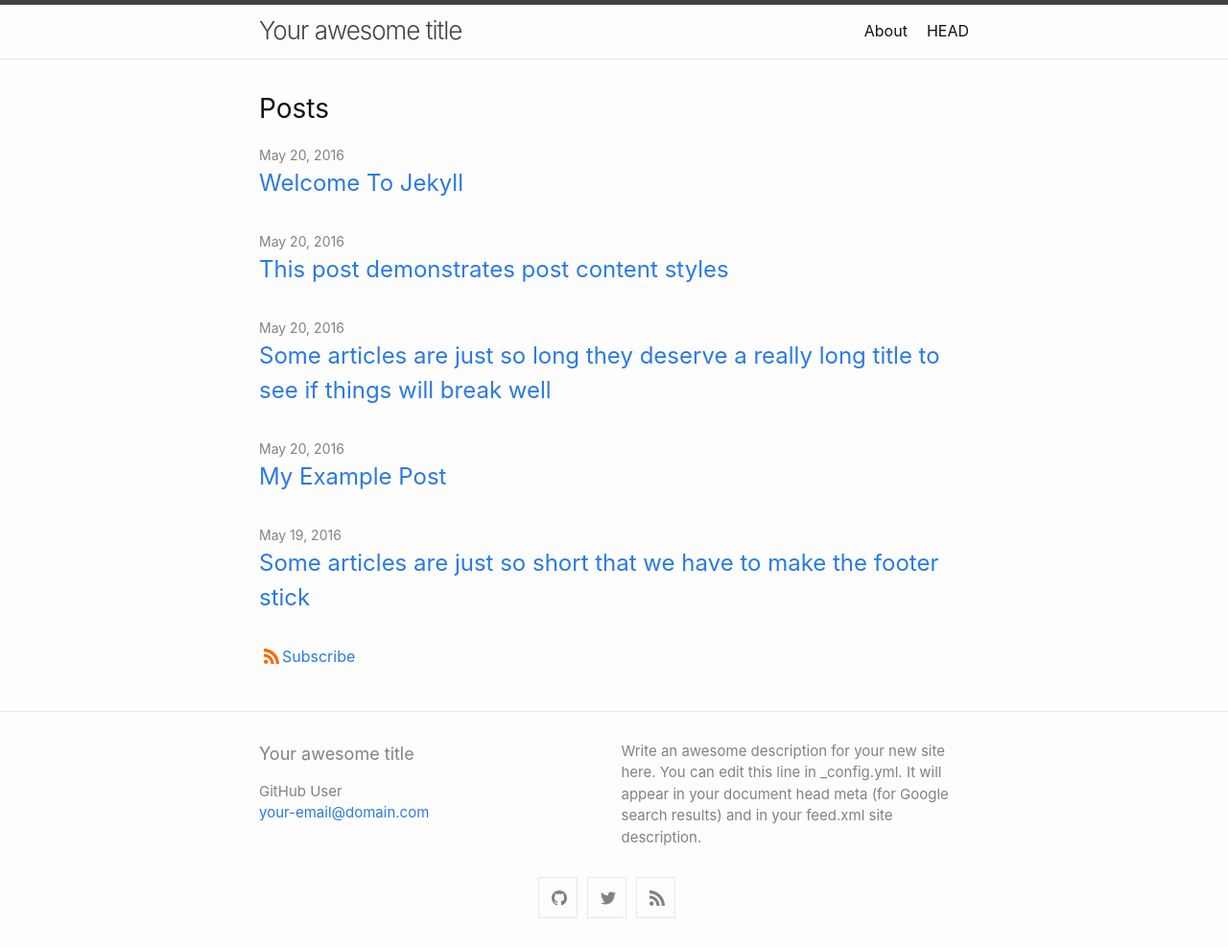
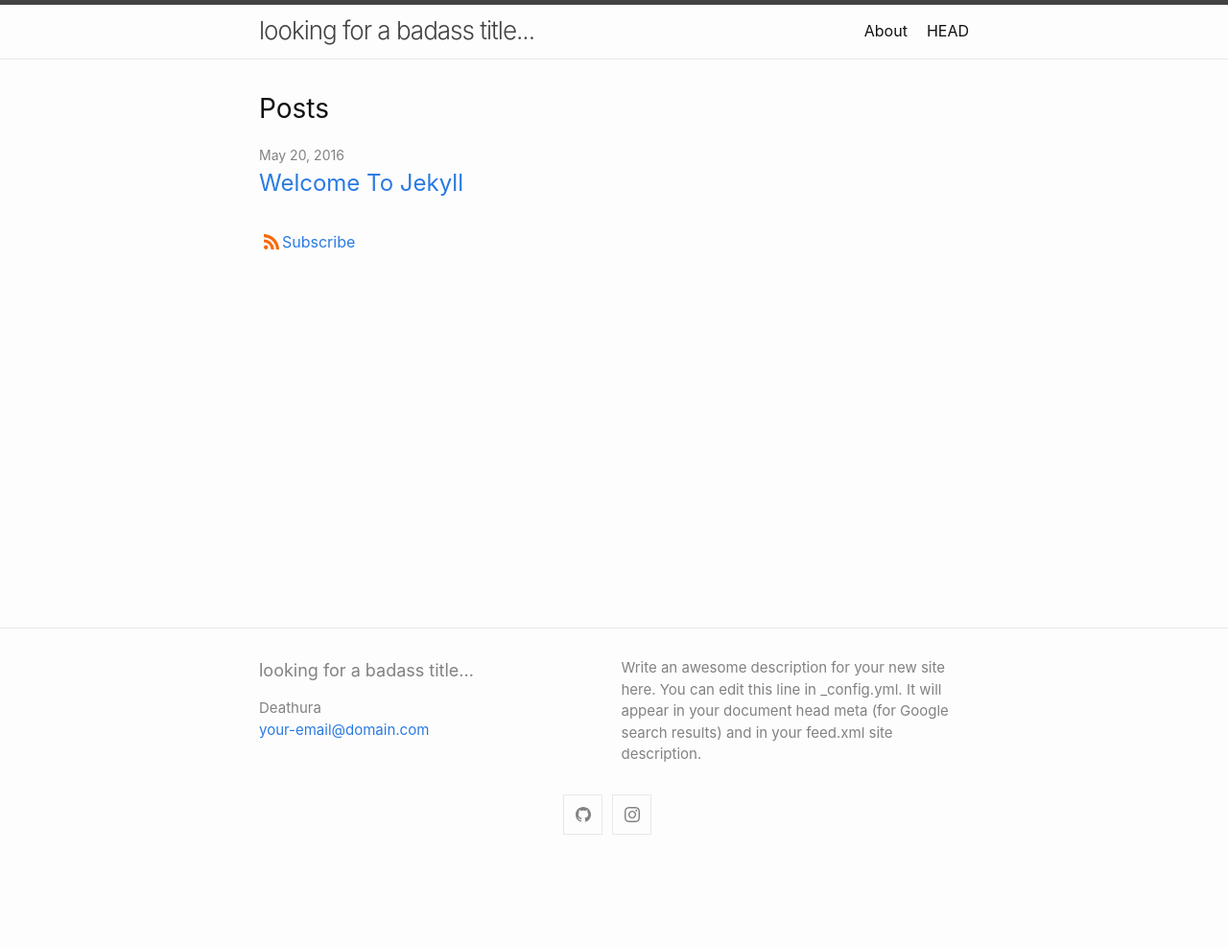
Before and after one commit to Deathura/deathura.github.io.minimal, a Jekyll site: the page built from index.md, in a window 1280 px wide. Shown: the whole page at 96% size. Built offline with Jekyll 4.4.1, drawn with Linux system fonts in a browser that asks for light colours; after the commit the page ends 900 px from its top, so only the background shows below that; some of the changed lines change nothing that is shown.

Commit message:
Delete default posts and start modifying config file

````diff
--- a/_config.yml
+++ b/_config.yml
@@ -1,5 +1,5 @@
-title: Your awesome title
-author: GitHub User
+title: looking for a badass title...
+author: Deathura
 email: your-email@domain.com
 description: > # this means to ignore newlines until "show_excerpts:"
   Write an awesome description for your new site here. You can edit this
@@ -15,13 +15,13 @@ minima:
 
   # generate social links in footer
   social_links:
-    twitter: jekyllrb
-    github:  jekyll
-    rss: rss
+    #twitter: jekyllrb
+    github: https://github.com/Deathura
+    #rss: rss
     # dribbble: jekyll
     # facebook: jekyll
     # flickr:   jekyll
-    # instagram: jekyll
+    instagram: https://www.instagram.com/altouniansebastien/
     # linkedin: jekyll
     # pinterest: jekyll
     # youtube: jekyll
--- a/_posts/2016-05-19-super-short-article.md
+++ /dev/null
@@ -1,7 +0,0 @@
----
-layout: post
-title: "Some articles are just so short that we have to make the footer stick"
-categories: misc
----
-
-Lorem ipsum dolor sit amet, consectetur adipisicing elit, sed do eiusmod tempor incididunt ut labore et dolore magna aliqua. Ut enim ad minim veniam, quis nostrud exercitation ullamco laboris nisi ut aliquip ex ea commodo consequat. Duis aute irure dolor in reprehenderit in voluptate velit esse cillum dolore eu fugiat nulla pariatur. Excepteur sint occaecat cupidatat non proident, sunt in culpa qui officia deserunt mollit anim id est laborum.
--- a/_posts/2016-05-20-super-long-article.md
+++ /dev/null
@@ -1,11 +0,0 @@
----
-layout: post
-title: "Some articles are just so long they deserve a really long title to see if things will break well"
-categories: misc
----
-
-Lorem ipsum dolor sit amet, consectetur adipiscing elit. Fusce bibendum neque eget nunc mattis eu sollicitudin enim tincidunt. Vestibulum lacus tortor, ultricies id dignissim ac, bibendum in velit. Proin convallis mi ac felis pharetra aliquam. Curabitur dignissim accumsan rutrum. In arcu magna, aliquet vel pretium et, molestie et arcu. Mauris lobortis nulla et felis ullamcorper bibendum. Phasellus et hendrerit mauris. Proin eget nibh a massa vestibulum pretium. Suspendisse eu nisl a ante aliquet bibendum quis a nunc. Praesent varius interdum vehicula. Aenean risus libero, placerat at vestibulum eget, ultricies eu enim. Praesent nulla tortor, malesuada adipiscing adipiscing sollicitudin, adipiscing eget est.
-
-Lorem ipsum dolor sit amet, consectetur adipiscing elit. Fusce bibendum neque eget nunc mattis eu sollicitudin enim tincidunt. Vestibulum lacus tortor, ultricies id dignissim ac, bibendum in velit. Proin convallis mi ac felis pharetra aliquam. Curabitur dignissim accumsan rutrum. In arcu magna, aliquet vel pretium et, molestie et arcu. Mauris lobortis nulla et felis ullamcorper bibendum. Phasellus et hendrerit mauris. Proin eget nibh a massa vestibulum pretium. Suspendisse eu nisl a ante aliquet bibendum quis a nunc. Praesent varius interdum vehicula. Aenean risus libero, placerat at vestibulum eget, ultricies eu enim. Praesent nulla tortor, malesuada adipiscing adipiscing sollicitudin, adipiscing eget est.
-
-Lorem ipsum dolor sit amet, consectetur adipiscing elit. Fusce bibendum neque eget nunc mattis eu sollicitudin enim tincidunt. Vestibulum lacus tortor, ultricies id dignissim ac, bibendum in velit. Proin convallis mi ac felis pharetra aliquam. Curabitur dignissim accumsan rutrum. In arcu magna, aliquet vel pretium et, molestie et arcu. Mauris lobortis nulla et felis ullamcorper bibendum. Phasellus et hendrerit mauris. Proin eget nibh a massa vestibulum pretium. Suspendisse eu nisl a ante aliquet bibendum quis a nunc. Praesent varius interdum vehicula. Aenean risus libero, placerat at vestibulum eget, ultricies eu enim. Praesent nulla tortor, malesuada adipiscing adipiscing sollicitudin, adipiscing eget est.
--- a/_posts/2016-05-20-this-post-demonstrates-post-content-styles.md
+++ /dev/null
@@ -1,105 +0,0 @@
----
-layout: post
-title: "This post demonstrates post content styles"
-categories: junk
-author: "Bart Simpson"
-meta: "Springfield"
----
-
-Lorem ipsum dolor sit amet, consectetur adipiscing elit. Fusce bibendum neque eget nunc mattis eu sollicitudin enim tincidunt. Vestibulum lacus tortor, ultricies id dignissim ac, bibendum in velit.
-
-## Some great heading (h2)
-
-Proin convallis mi ac felis pharetra aliquam. Curabitur dignissim accumsan rutrum. In arcu magna, aliquet vel pretium et, molestie et arcu.
-
-Mauris lobortis nulla et felis ullamcorper bibendum. Phasellus et hendrerit mauris. Proin eget nibh a massa vestibulum pretium. Suspendisse eu nisl a ante aliquet bibendum quis a nunc. Praesent varius interdum vehicula. Aenean risus libero, placerat at vestibulum eget, ultricies eu enim. Praesent nulla tortor, malesuada adipiscing adipiscing sollicitudin, adipiscing eget est.
-
-## Another great heading (h2)
-
-Lorem ipsum dolor sit amet, consectetur adipiscing elit. Fusce bibendum neque eget nunc mattis eu sollicitudin enim tincidunt. Vestibulum lacus tortor, ultricies id dignissim ac, bibendum in velit.
-
-### Some great subheading (h3)
-
-Proin convallis mi ac felis pharetra aliquam. Curabitur dignissim accumsan rutrum. In arcu magna, aliquet vel pretium et, molestie et arcu. Mauris lobortis nulla et felis ullamcorper bibendum.
-
-Phasellus et hendrerit mauris. Proin eget nibh a massa vestibulum pretium. Suspendisse eu nisl a ante aliquet bibendum quis a nunc.
-
-### Some great subheading (h3)
-
-Praesent varius interdum vehicula. Aenean risus libero, placerat at vestibulum eget, ultricies eu enim. Praesent nulla tortor, malesuada adipiscing adipiscing sollicitudin, adipiscing eget est.
-
-> This quote will change your life. It will reveal the secrets of the universe, and all the wonders of humanity. Don't misuse it.
-
-Lorem ipsum dolor sit amet, consectetur adipiscing elit. Fusce bibendum neque eget nunc mattis eu sollicitudin enim tincidunt.
-
-### Some great subheading (h3)
-
-Vestibulum lacus tortor, ultricies id dignissim ac, bibendum in velit. Proin convallis mi ac felis pharetra aliquam. Curabitur dignissim accumsan rutrum.
-
-```html
-<html>
-  <head>
-  </head>
-  <body>
-    <p>Hello, World!</p>
-  </body>
-</html>
-```
-
-
-In arcu magna, aliquet vel pretium et, molestie et arcu. Mauris lobortis nulla et felis ullamcorper bibendum. Phasellus et hendrerit mauris.
-
-#### You might want a sub-subheading (h4)
-
-In arcu magna, aliquet vel pretium et, molestie et arcu. Mauris lobortis nulla et felis ullamcorper bibendum. Phasellus et hendrerit mauris.
-
-In arcu magna, aliquet vel pretium et, molestie et arcu. Mauris lobortis nulla et felis ullamcorper bibendum. Phasellus et hendrerit mauris.
-
-#### But it's probably overkill (h4)
-
-In arcu magna, aliquet vel pretium et, molestie et arcu. Mauris lobortis nulla et felis ullamcorper bibendum. Phasellus et hendrerit mauris.
-
-### Oh hai, an unordered list!!
-
-In arcu magna, aliquet vel pretium et, molestie et arcu. Mauris lobortis nulla et felis ullamcorper bibendum. Phasellus et hendrerit mauris.
-
-- First item, yo
-- Second item, dawg
-- Third item, what what?!
-- Fourth item, fo sheezy my neezy
-
-### Oh hai, an ordered list!!
-
-In arcu magna, aliquet vel pretium et, molestie et arcu. Mauris lobortis nulla et felis ullamcorper bibendum. Phasellus et hendrerit mauris.
-
-1. First item, yo
-2. Second item, dawg
-3. Third item, what what?!
-4. Fourth item, fo sheezy my neezy
-
-
-
-## Headings are cool! (h2)
-
-Proin eget nibh a massa vestibulum pretium. Suspendisse eu nisl a ante aliquet bibendum quis a nunc. Praesent varius interdum vehicula. Aenean risus libero, placerat at vestibulum eget, ultricies eu enim. Praesent nulla tortor, malesuada adipiscing adipiscing sollicitudin, adipiscing eget est.
-
-Praesent nulla tortor, malesuada adipiscing adipiscing sollicitudin, adipiscing eget est.
-
-Proin eget nibh a massa vestibulum pretium. Suspendisse eu nisl a ante aliquet bibendum quis a nunc.
-
-### Tables
-
-Title 1               | Title 2               | Title 3               | Title 4
---------------------- | --------------------- | --------------------- | ---------------------
-lorem                 | lorem ipsum           | lorem ipsum dolor     | lorem ipsum dolor sit
-lorem ipsum dolor sit | lorem ipsum dolor sit | lorem ipsum dolor sit | lorem ipsum dolor sit
-lorem ipsum dolor sit | lorem ipsum dolor sit | lorem ipsum dolor sit | lorem ipsum dolor sit
-lorem ipsum dolor sit | lorem ipsum dolor sit | lorem ipsum dolor sit | lorem ipsum dolor sit
-
-
-Title 1 | Title 2 | Title 3 | Title 4
---- | --- | --- | ---
-lorem | lorem ipsum | lorem ipsum dolor | lorem ipsum dolor sit
-lorem ipsum dolor sit amet | lorem ipsum dolor sit amet consectetur | lorem ipsum dolor sit amet | lorem ipsum dolor sit
-lorem ipsum dolor | lorem ipsum | lorem | lorem ipsum
-lorem ipsum dolor | lorem ipsum dolor sit | lorem ipsum dolor sit amet | lorem ipsum dolor sit amet consectetur
````
Also changed, not shown: _posts/sav.2016-05-20-my-example-post.md (renamed from _posts/2016-05-20-my-example-post.md).
